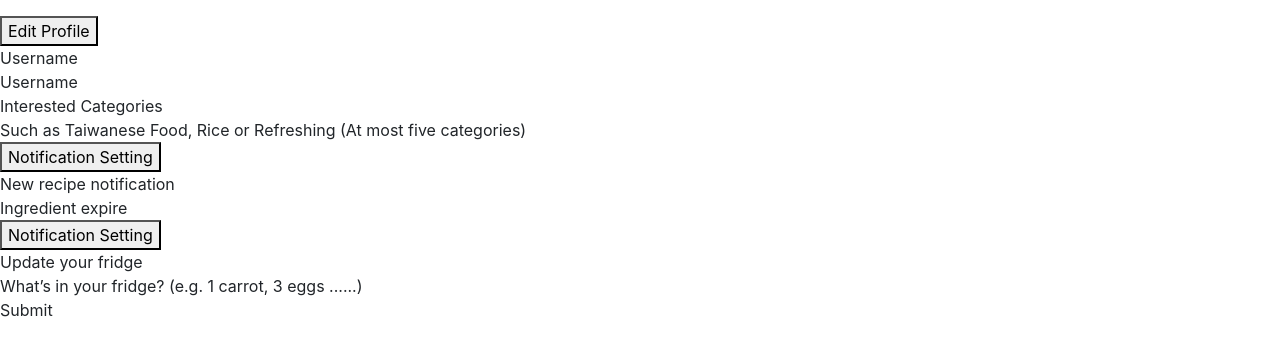
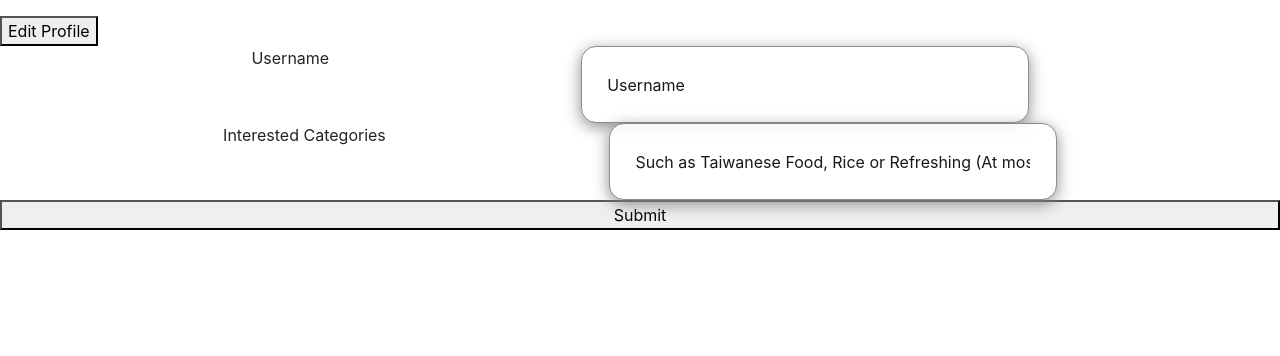
Before and after one commit to maxyhwu/feedme, a React (Create React App) app in the folder frontend/: page / in a window 1280 px wide. Shown: the top 356 px of the page. Built offline with nearby package versions, Linux system fonts and the light colour scheme.

Commit message:
changing css

```diff
--- a/frontend/src/Startup/Startup.css
+++ b/frontend/src/Startup/Startup.css
@@ -3,9 +3,46 @@
 }
 
 .main {
+    height: 0%;
     width: 100%;
+
+    position: relative;
     display: flex;
     flex-direction: column;
+}
+
+.feild{
+    position: relative;
+    display: flex;
+    flex-direction: column;
+    justify-content: flex-start;
+}
+
+.keyin{
+    position: relative;
+    display: flex;
+    flex-direction: column;
+    justify-content: flex-start;
+}
+
+.flex_container{
+    position: relative;
+    display: flex;
+    flex-direction: row;
+    justify-content: space-evenly;
+}
+
+.login-input-bar {
+    width: 35%;
+    background: #FFFFFF;
+    opacity: 0.9;
+    box-shadow: 0px 4px 16px gray;
+    border-radius: 15px;
+    border: 1px solid gray;
+    padding: 2%;
+
+    position: relative;
+    text-align: start;
 }
 
 /* .meet_main {
@@ -16,6 +53,6 @@
 
     display: flex;
     flex-direction: row-reverse;
+    flex-wrap: wrap;
     justify-content: space-between;
-    flex-wrap: wrap;
 } */
--- a/frontend/src/Startup/Startup.js
+++ b/frontend/src/Startup/Startup.js
@@ -6,6 +6,7 @@ const Startup = () => {
     <div className="main-container">
       {/* NavBar */}
       <div className="navbar"></div>
+
       {/* Main Frame */}
       <div className="main">
         {/* Edit Profile */}
@@ -15,21 +16,29 @@ const Startup = () => {
             <div className="setting-bar-button-text">Edit Profile</div>
             <div className="setting-bar-button-expand"></div>
           </button>
-          <div>
-            <div>Username</div>
-            <div className="login-input-bar">Username</div>
-          </div>
-          <div>
-            <div>Interested Categories</div>
-            <div className="login-input-bar">
-              Such as Taiwanese Food, Rice or Refreshing (At most five
-              categories)
+          <div className="keyin">
+            <div className="flex_container">
+              <div>Username</div>
+              <input
+                type="text"
+                className="login-input-bar"
+                defaultValue="Username"
+              />
+            </div>
+            <div className="flex_container">
+              <div>Interested Categories</div>
+              <input
+                type="text"
+                className="login-input-bar"
+                defaultValue="Such as Taiwanese Food, Rice or Refreshing (At most five
+                categories)"
+              />
             </div>
           </div>
         </div>
 
         {/* Notification Setting */}
-        <div className="feild2">
+        {/* <div className="feild2">
           <button className="setting-bar-button">
             <div className="setting-bar-button-icon"></div>
             <div className="setting-bar-button-text">Notification Setting</div>
@@ -43,25 +52,25 @@ const Startup = () => {
             <div>Ingredient expire</div>
             <div className="bell"></div>
           </div>
-        </div>
+        </div> */}
 
         {/* Fridge Setting */}
-        <div className="feild3">
+        {/* <div className="feild3">
           <button className="setting-bar-button">
             <div className="setting-bar-button-icon"></div>
-            <div className="setting-bar-button-text">Notification Setting</div>
+            <div className="setting-bar-button-text">Fridge Setting</div>
             <div className="setting-bar-button-expand"></div>
           </button>
           <div>
             <div>Update your fridge</div>
-            <div className="login-input-bar">
+            <input type="text" className="login-input-bar">
               What’s in your fridge? (e.g. 1 carrot, 3 eggs ......)
-            </div>
+            </input>
           </div>
-        </div>
+        </div> */}
 
         {/* Submit */}
-        <div className="submit-button">Submit</div>
+        <button className="submit-button">Submit</button>
       </div>
       {/* Footer */}
       <div className="footer"></div>
```
